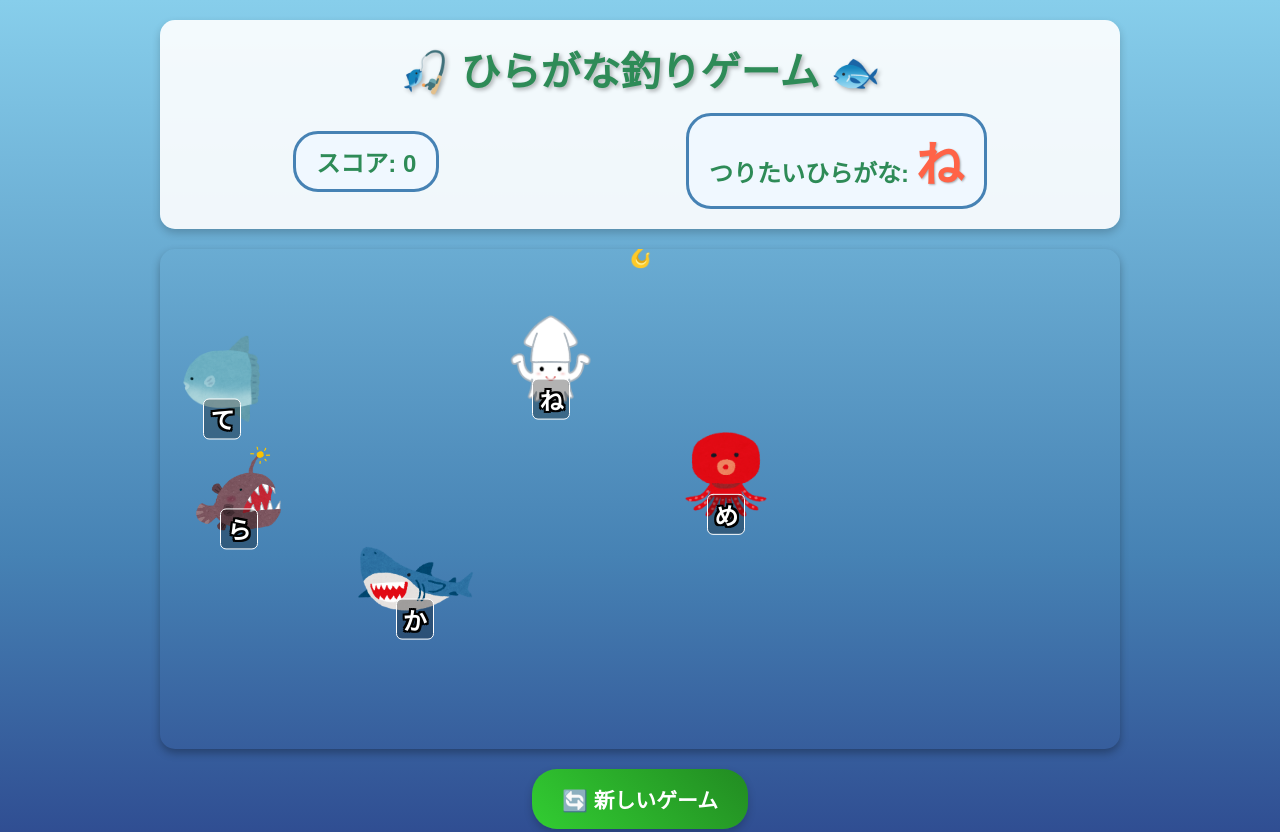
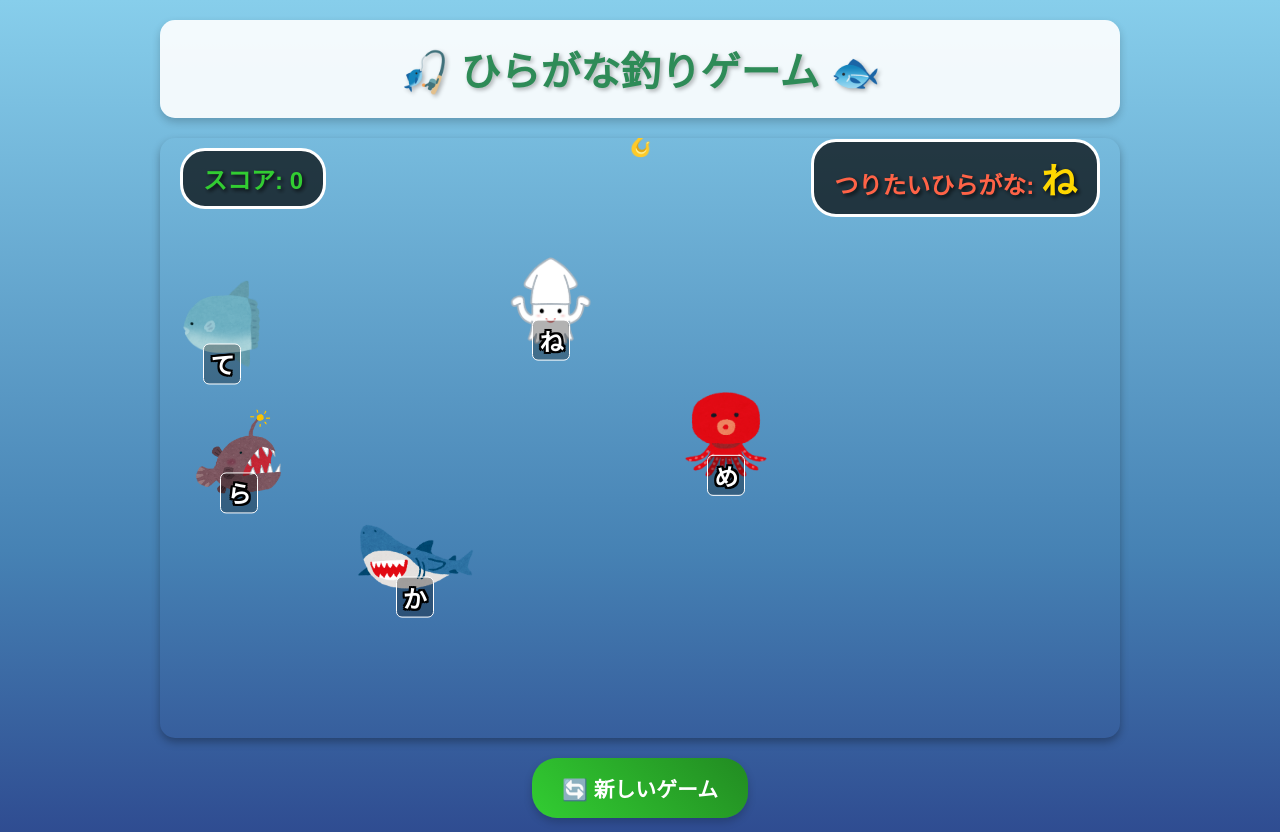
Before and after one commit to Magaming/hiragana-game, a plain HTML site: page index.html in a window 1280 px wide. Shown: the top 832 px of the page. Drawn offline with Linux system fonts and the light colour scheme.

Commit message:
スコアはゲーム画面内に

```diff
--- a/index.html
+++ b/index.html
@@ -10,13 +10,15 @@
     <div class="game-container">
         <header class="game-header">
             <h1>🎣 ひらがな釣りゲーム 🐟</h1>
-            <div class="score-board">
-                <div class="score">スコア: <span id="score">0</span></div>
-                <div class="target">つりたいひらがな: <span id="target-hiragana">あ</span></div>
-            </div>
         </header>
 
         <div class="game-area">
+            <!-- ゲーム内UI -->
+            <div class="game-ui">
+                <div class="score-display">スコア: <span id="score">0</span></div>
+                <div class="target-display">つりたいひらがな: <span id="target-hiragana">あ</span></div>
+            </div>
+
             <div class="fishing-line" id="fishing-line">
                 <div class="hook" id="hook">🪝</div>
             </div>
--- a/script.js
+++ b/script.js
@@ -136,9 +136,10 @@ class HiraganaFishingGame {
         const fishWidth = 120;
         const fishHeight = 90;
         const margin = 20; // 魚同士の最小間隔
+        const uiAreaHeight = 80; // 上部UIエリアの高さ
         const maxX = fishContainer.offsetWidth - fishWidth;
         const maxY = fishContainer.offsetHeight - fishHeight - 50;
-        const minY = 50;
+        const minY = uiAreaHeight + 20; // UIエリアの下から20px空ける
 
         let attempts = 0;
         const maxAttempts = 50;
@@ -180,7 +181,7 @@ class HiraganaFishingGame {
             return { x, y };
         }
 
-        // それでも配置できない場合はランダム位置
+        // それでも配置できない場合はランダム位置（UIエリアを避ける）
         return {
             x: Math.random() * maxX,
             y: Math.random() * (maxY - minY) + minY
--- a/style.css
+++ b/style.css
@@ -29,42 +29,58 @@ body {
 .game-header h1 {
     color: #2E8B57;
     font-size: 2.5em;
-    margin-bottom: 15px;
+    margin-bottom: 0;
     text-shadow: 2px 2px 4px rgba(0, 0, 0, 0.3);
-}
-
-.score-board {
-    display: flex;
-    justify-content: space-around;
-    align-items: center;
-    flex-wrap: wrap;
-    gap: 20px;
-}
-
-.score, .target {
-    font-size: 1.5em;
-    font-weight: bold;
-    color: #2E8B57;
-    background: #F0F8FF;
-    padding: 10px 20px;
-    border-radius: 25px;
-    border: 3px solid #4682B4;
-}
-
-#target-hiragana {
-    font-size: 2em;
-    color: #FF6347;
-    text-shadow: 1px 1px 2px rgba(0, 0, 0, 0.3);
 }
 
 .game-area {
     position: relative;
-    height: 500px;
+    height: 600px;
     background: url('images/background.jpg') center center / cover no-repeat;
     border-radius: 15px;
     overflow: hidden;
     box-shadow: 0 4px 8px rgba(0, 0, 0, 0.3);
     margin-bottom: 20px;
+}
+
+.game-ui {
+    position: absolute;
+    top: 0;
+    left: 0;
+    right: 0;
+    height: 80px;
+    display: flex;
+    justify-content: space-between;
+    align-items: center;
+    padding: 20px;
+    z-index: 15;
+    pointer-events: none;
+}
+
+.score-display, .target-display {
+    font-size: 1.5em;
+    font-weight: bold;
+    color: #FFFFFF;
+    background: rgba(0, 0, 0, 0.7);
+    padding: 10px 20px;
+    border-radius: 25px;
+    border: 3px solid #FFFFFF;
+    text-shadow: 2px 2px 4px rgba(0, 0, 0, 0.8);
+    pointer-events: auto;
+}
+
+.score-display {
+    color: #32CD32;
+}
+
+.target-display {
+    color: #FF6347;
+}
+
+#target-hiragana {
+    font-size: 1.5em;
+    color: #FFD700;
+    text-shadow: 2px 2px 4px rgba(0, 0, 0, 0.8);
 }
 
 .fishing-line {
```
